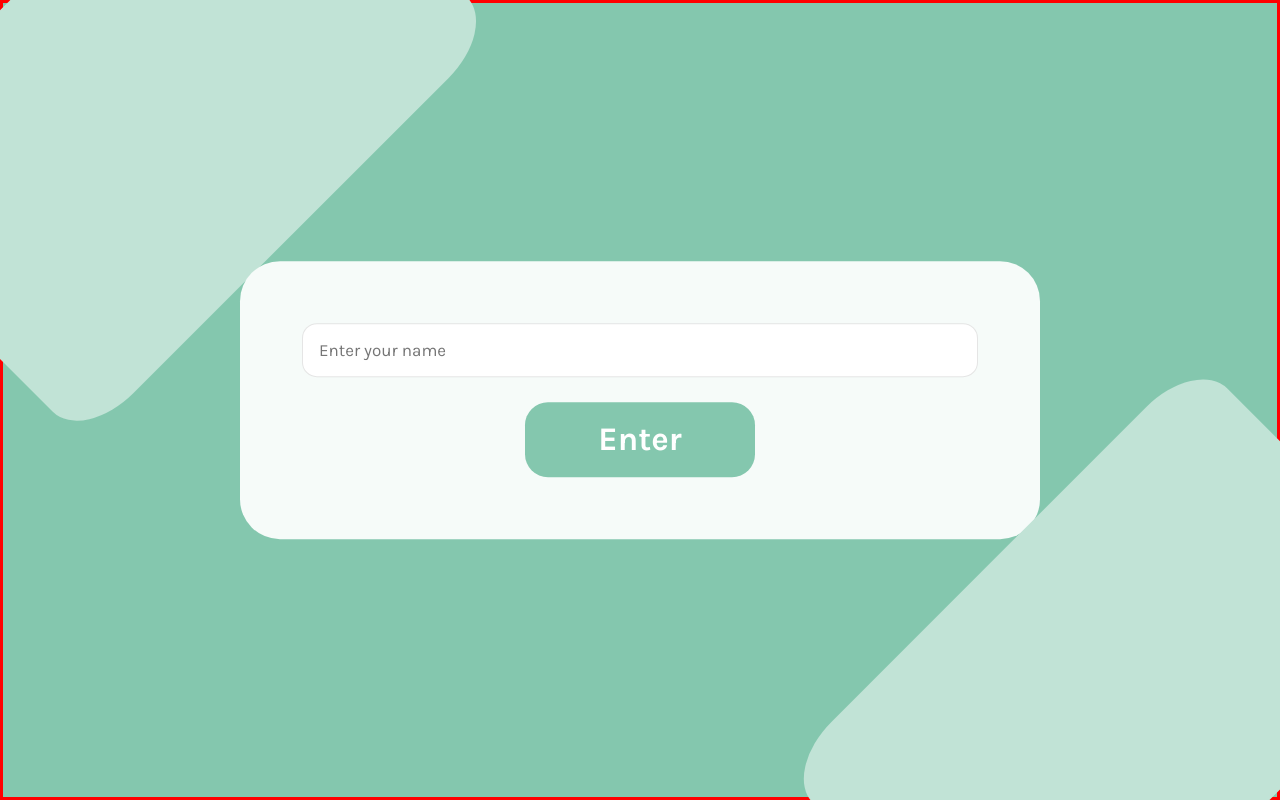
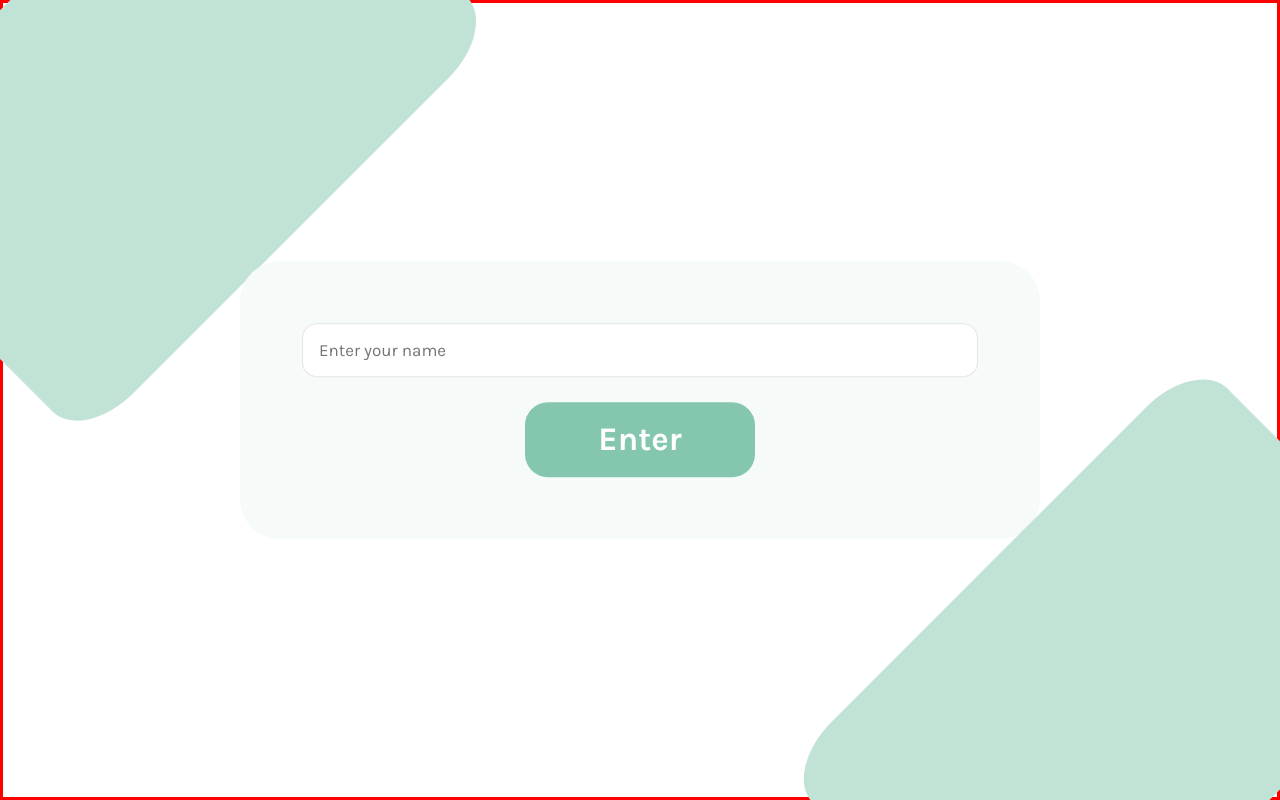
Before and after one commit to MuhammadjonRahimov/simple-messaging-app, a React (Create React App) app in the folder client/: page / in a window 1280 px wide. Shown: the top 800 px of the page. Built offline with nearby package versions, Linux system fonts and the light colour scheme.

Commit message:
removed bg from root to .wrapper

```diff
--- a/client/src/assets/style/index.scss
+++ b/client/src/assets/style/index.scss
@@ -37,7 +37,6 @@ body{
 /* -------------------------------------------------- */
 #root{
 	height: 100%;
-	background: #84C7AE;
 }
 .error-text{
 	color:red;
```
